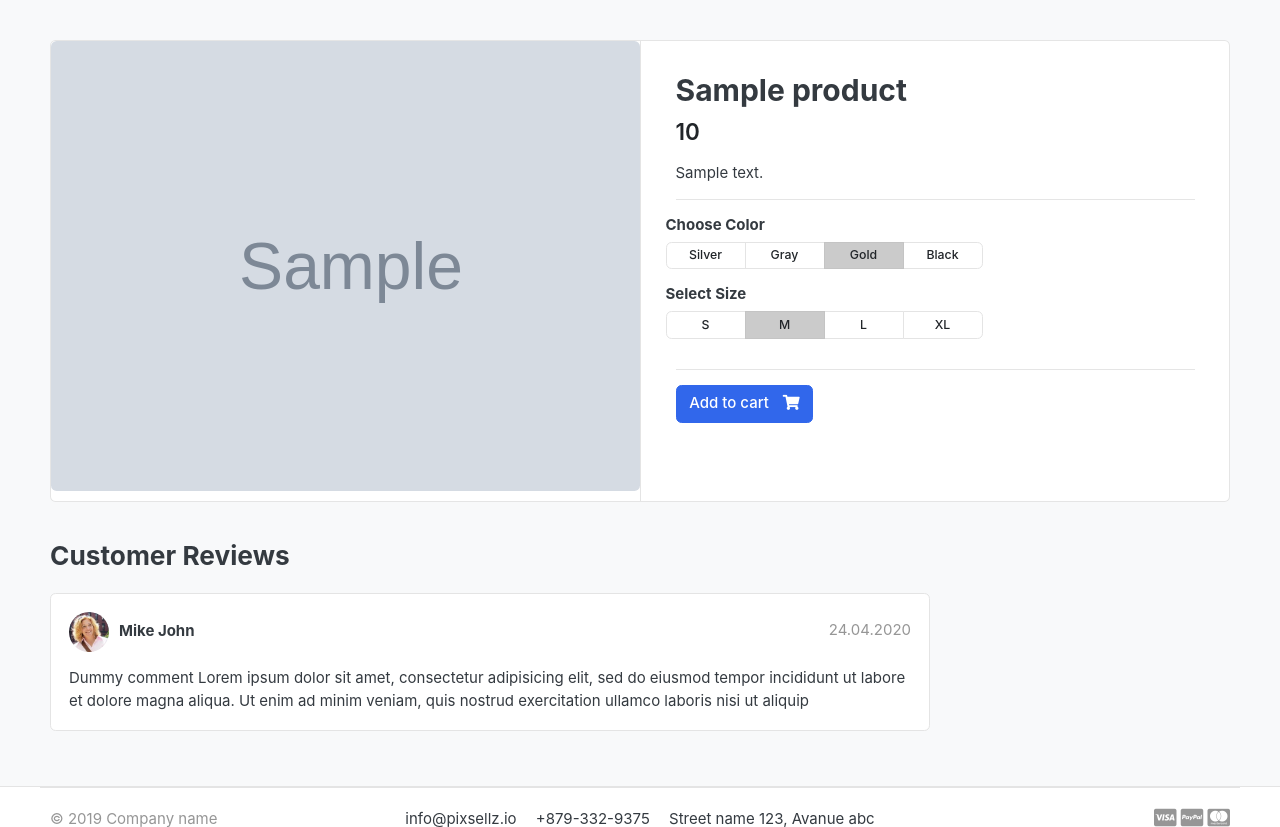
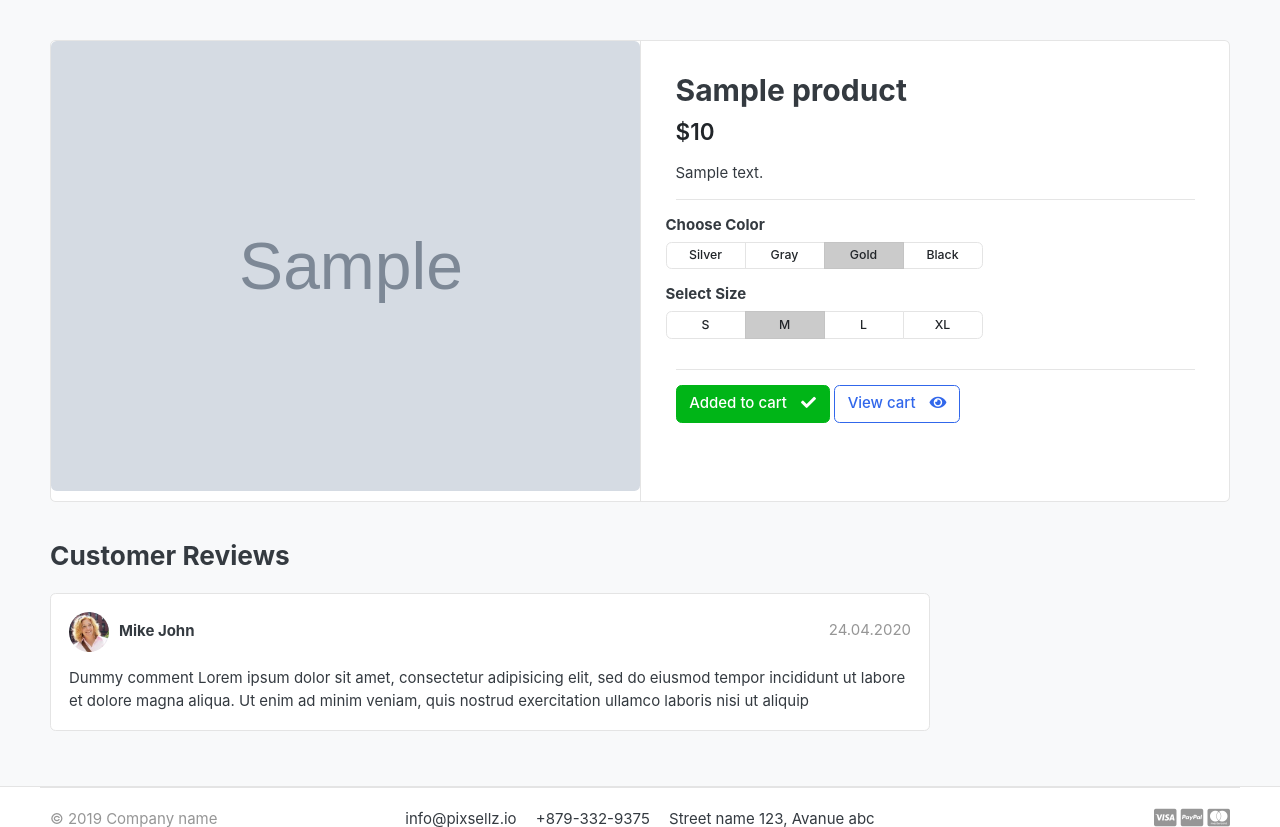
Before and after one commit to BALDE31/Greatekart, a Django app: template templates/store/product_detail.html in a window 1280 px wide. Shown: the part 118-945 px from the top of the page. Run offline with Django 3.2, Linux system fonts and the light colour scheme; the template is opened without the code that fills it: values that come from a table or form of the project are taken from there, others are empty; tables that the repository leaves empty hold one stand-in row (values such as "Sample post"); grey boxes marked "Sample" are stand-in pictures; some libraries are stand-ins or nearby versions; some web fonts are replaced.

Commit message:
Check if the product is added to the cart

```diff
--- a/templates/cart/cart.html
+++ b/templates/cart/cart.html
@@ -36,7 +36,7 @@
                       />
                     </div>
                     <figcaption class="info">
-                      <a href="{{cart_item.product.get_url  }" class="title text-dark"
+                      <a href="{{cart_item.product.get_url}}" class="title text-dark"
                         >{{cart_item.product.product_name}}</a
                       >
                       <p class="text-muted small">
--- a/templates/store/product_detail.html
+++ b/templates/store/product_detail.html
@@ -16,9 +16,8 @@
         <main class="col-md-6 border-left">
           <article class="content-body">
             <h2 class="title">{{single_product.product_name}}</h2>
-
             <div class="mb-3">
-              <var class="price h4">{{single_product.price}}</var>
+              <var class="price h4">${{single_product.price}}</var>
             </div>
 
             <p>{{single_product.description}}</p>
@@ -72,12 +71,33 @@
             <!-- row.// -->
             <hr />
             {% if single_product.stock <= 0 %}
-            <h5 class="text-danger">Out of Stock</h5>
-            {% else %}
-            <a href=" {% url 'add_cart' single_product.id %}" class="btn btn-primary">
-              <span class="text">Add to cart</span>
-              <i class="fas fa-shopping-cart"></i>
-            </a>
+              <h5 class="text-danger">Out of Stock</h5>
+              {% else %}
+                {% if in_cart %}
+                <!-- Added to cart-->
+                <a
+                  href="#"
+                  class="btn btn-success"
+                >
+                  <span class="text">Added to cart</span>
+                  <i class="fas fa-check"></i>
+                </a>
+                <a
+                  href="{% url 'cart' %}"
+                  class="btn btn-outline-primary"
+                >
+                  <span class="text">View cart</span>
+                  <i class="fas fa-eye"></i>
+                </a>
+                {% else %}
+                  <a
+                    href=" {% url 'add_cart' single_product.id %}"
+                    class="btn btn-primary"
+                  >
+                    <span class="text">Add to cart</span>
+                    <i class="fas fa-shopping-cart"></i>
+                  </a>
+                {% endif %}
             {% endif %}
           </article>
           <!-- product-info-aside .// -->
```
Also changed, not shown: store/views.py (+7 -2 lines).
